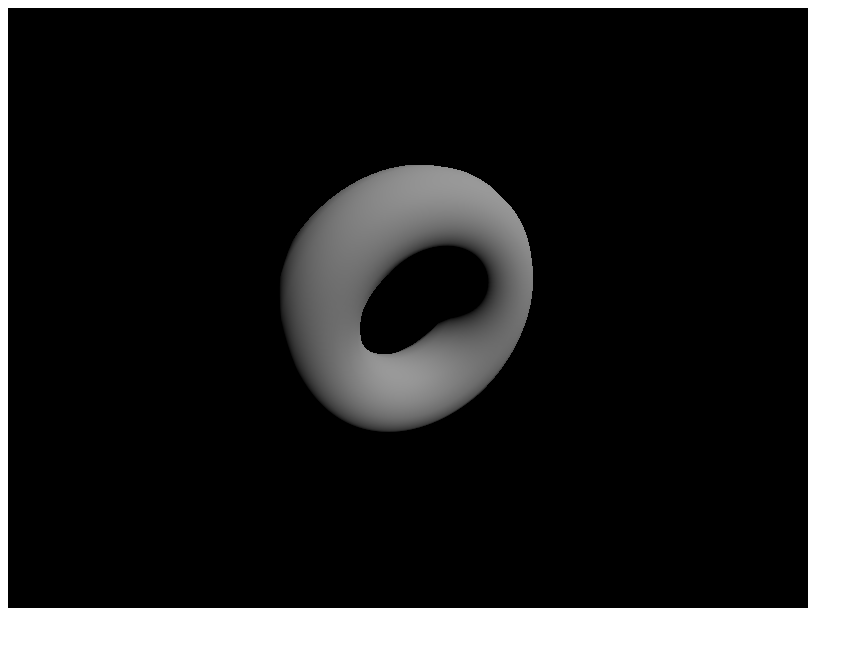
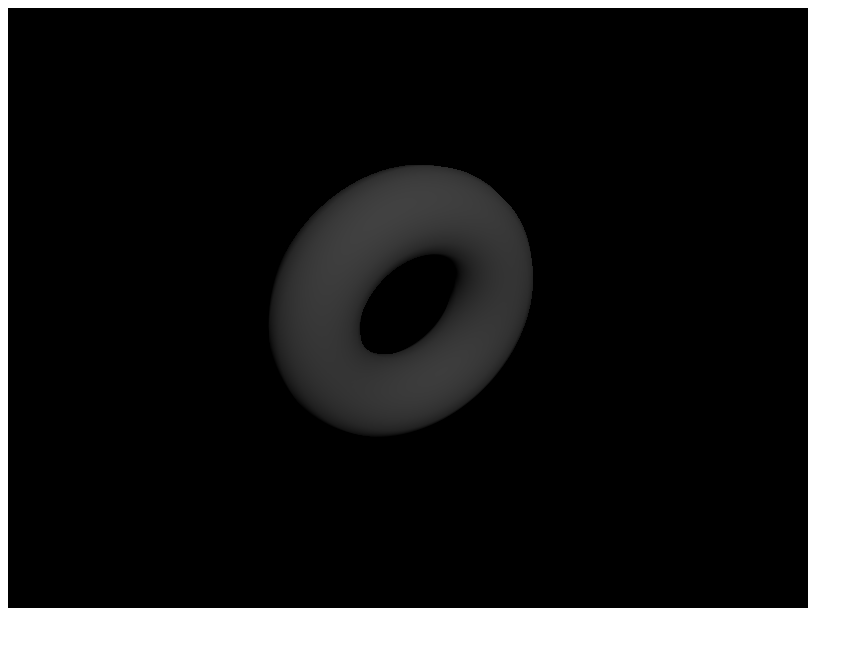
Before and after one commit to MiyasitaKinari/cg_report2, a plain HTML site: page sample2.html in a window 1280 px wide. Shown: the whole page, without its empty margins (0-863 px from the left). Drawn offline with nearby package versions, Linux system fonts and the light colour scheme; animation ran at ten frames a second.

Commit message:
Update sample2.html

```diff
--- a/sample2.html
+++ b/sample2.html
@@ -41,7 +41,7 @@ scene.add( torus );
 
 
     // 平行光源1
-    var directionalLight1 = new THREE.DirectionalLight(0xffffff);
+    var directionalLight1 = new THREE.PointLight(0xFFFFFF, 1, 50, 1.0);
     directionalLight1.position.set(1.5, 1.5, 1.5);
     // シーンに追加
     scene.add(directionalLight1);
```
